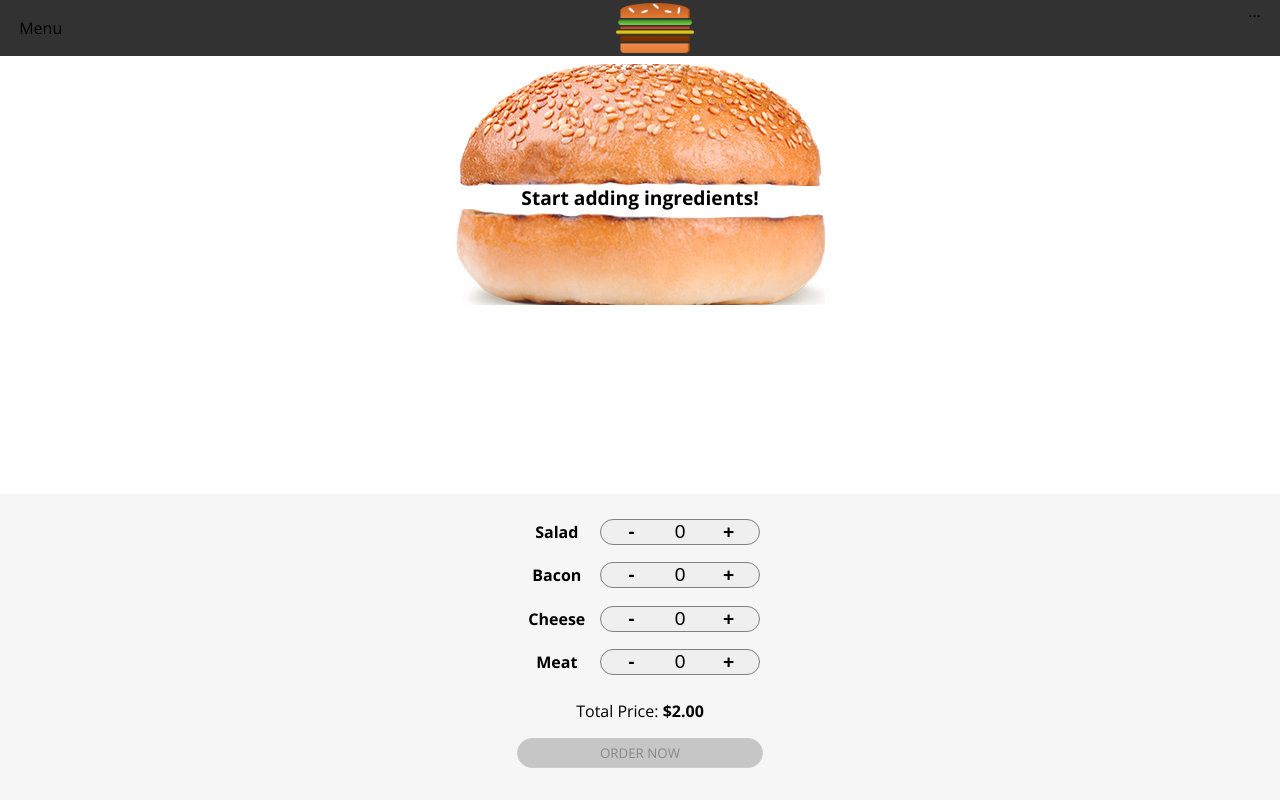
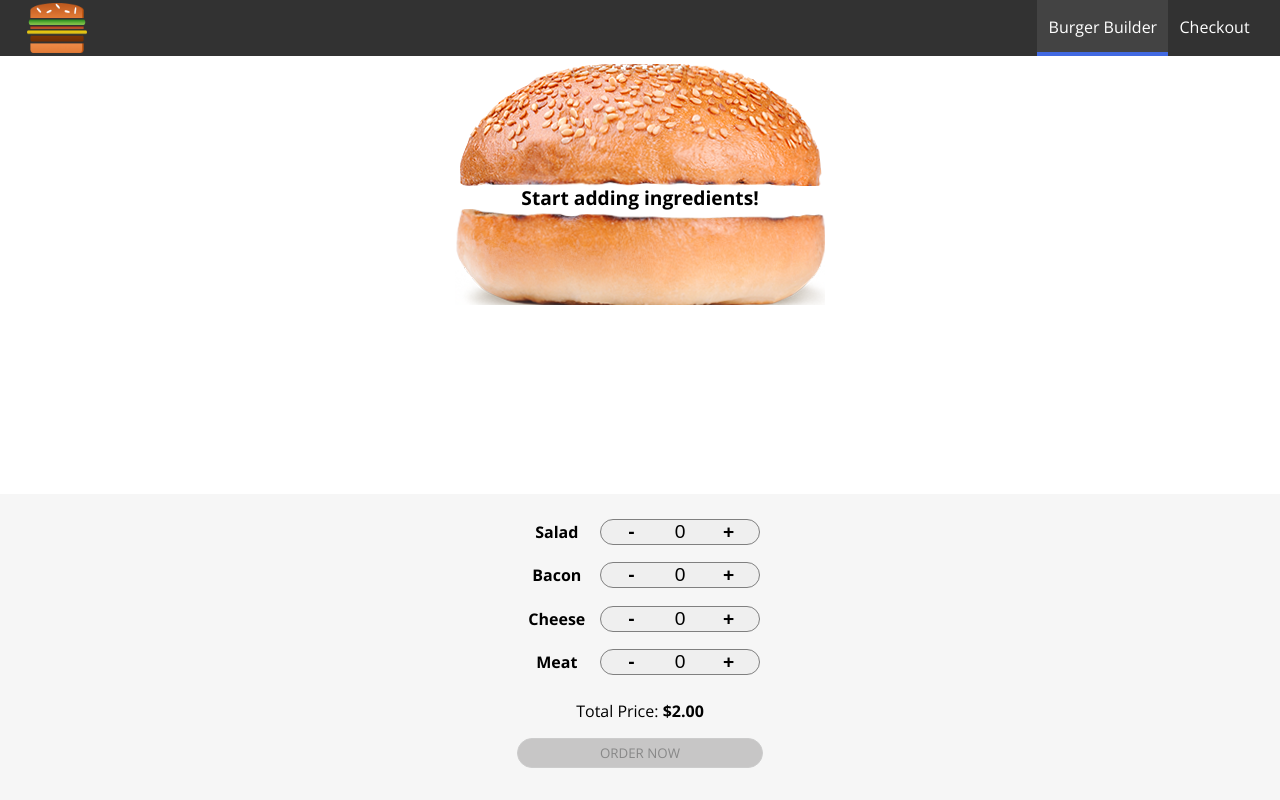
Before and after one commit to StephanOrgiazzi/burger-shack, a React app: page / in a window 1280 px wide. Built offline with nearby package versions, Linux system fonts and the light colour scheme.

Commit message:
updated nav for mobile

```diff
--- a/src/components/Layout/Layout.js
+++ b/src/components/Layout/Layout.js
@@ -1,18 +1,42 @@
-import React from "react";
+import React, {Component} from "react";
 
 import Toolbar from "../Nav/Toolbar/Toolbar";
+import SideDrawer from "../Nav/SideDrawer/SideDrawer";
 
 import classes from "./Layout.module.css";
 
-const layout = (props) => (
-    <React.Fragment>
-        <div>
-            <Toolbar />
-        </div>
-        <main className={classes.Content} >
-            {props.children}
-        </main>
-    </React.Fragment>
-)
+class Layout extends Component {
 
-export default layout;
+    state= {
+        showSideDrawer: false
+    }
+
+    toggleSideDrawerHandler = () => {
+        const showSideDrawerState = this.state.showSideDrawer;
+        this.setState({
+            showSideDrawer: !showSideDrawerState
+        })
+    }
+
+    sideDrawerCloseHandler = () => {
+        this.setState({
+            showSideDrawer: false
+        })
+    }
+
+    render() {
+        return (
+            <React.Fragment>
+                <Toolbar click={this.toggleSideDrawerHandler}/>
+                <SideDrawer
+                close={this.sideDrawerCloseHandler}
+                show={this.state.showSideDrawer} />
+                <main className={classes.Content} >
+                    {this.props.children}
+                </main>
+            </React.Fragment>
+        );
+    }
+}
+
+export default Layout;
--- a/src/components/Logo/Logo.module.css
+++ b/src/components/Logo/Logo.module.css
@@ -1,8 +1,8 @@
 .Logo {
     padding: .5rem;
-    height: 100%;
 }
 
 .Logo img {
   height: 50px;
+  width: 60px;
 }
--- /dev/null
+++ b/src/components/Nav/NavItems/NavItem/NavItem.js
@@ -0,0 +1,14 @@
+import React from 'react';
+
+import classes from "./NavItem.module.css";
+
+const navItem = (props) => {
+    return (
+        <li className={classes.NavItem}>
+            <a href={props.link}
+            className={props.active ? classes.active : null}>{props.children}</a>
+        </li>
+    )
+}
+
+export default navItem;
--- /dev/null
+++ b/src/components/Nav/NavItems/NavItem/NavItem.module.css
@@ -0,0 +1,41 @@
+.NavItem {
+    margin: 10px 0;
+    box-sizing: border-box;
+    display: block;
+    width: 100%;
+}
+
+.NavItem a {
+    color: darkgrey;
+    text-decoration: none;
+    width: 100%;
+    box-sizing: border-box;
+    display: block;
+}
+
+.NavItem a:hover, .NavItem a:active, .NavItem a.active {
+    color: black;
+}
+
+@media (min-width: 500px) {
+    .NavItem {
+        margin: 0;
+        display: flex;
+        height: 100%;
+        width: auto;
+        align-items: center;
+    }
+
+    .NavItem a {
+        color: white;
+        height: 100%;
+        padding: 1rem .7rem;
+        border-bottom: 4px solid transparent;
+    }
+
+    .NavItem a:hover, .NavItem a:active, .NavItem a.active {
+        background-color: rgba(211,211,211, .1);
+        border-bottom: 4px solid royalblue;
+        color: white;
+    }
+}
--- /dev/null
+++ b/src/components/Nav/NavItems/NavItems.js
@@ -0,0 +1,22 @@
+import React from 'react';
+
+import classes from "./NavItems.module.css";
+import NavItem from "./NavItem/NavItem";
+
+const navItems = (props) => {
+    return (
+        <ul className={classes.NavItems} >
+            <NavItem
+            link="/"
+            active >
+                Burger Builder
+            </NavItem>
+            <NavItem
+            link="/" >
+                Checkout
+            </NavItem>
+        </ul>
+    )
+}
+
+export default navItems;
--- /dev/null
+++ b/src/components/Nav/NavItems/NavItems.module.css
@@ -0,0 +1,17 @@
+.NavItems {
+    margin: 0;
+    padding: 0;
+    list-style: none;
+    display: flex;
+    align-items: center;
+    height: 100%;
+    flex-direction: column;
+    margin-top: 1.5rem;
+}
+
+@media (min-width: 500px) {
+    .NavItems {
+        flex-direction: row;
+        margin: 0;
+    }
+}
--- /dev/null
+++ b/src/components/Nav/SideDrawer/DrawerToggle/DrawerToggle.js
@@ -0,0 +1,16 @@
+import React from 'react';
+import classes from "./DrawerToggle.module.css";
+
+const drawerToggle = (props) => {
+    return (
+        <div
+        onClick={props.click}
+        className={classes.DrawerToggle}>
+            <div></div>
+            <div></div>
+            <div></div>
+        </div>
+    );
+}
+
+export default drawerToggle;
--- /dev/null
+++ b/src/components/Nav/SideDrawer/DrawerToggle/DrawerToggle.module.css
@@ -0,0 +1,23 @@
+.DrawerToggle {
+    width: 40px;
+    height: 100%;
+    display: flex;
+    flex-flow: column;
+    justify-content: space-around;
+    align-items: center;
+    padding: 10px 0;
+    box-sizing: border-box;
+    cursor: pointer;
+}
+
+.DrawerToggle div {
+    width: 90%;
+    height: 3px;
+    background-color: white;
+}
+
+@media (min-width: 500px) {
+    .DrawerToggle {
+        display: none;
+    }
+}
--- /dev/null
+++ b/src/components/Nav/SideDrawer/SideDrawer.js
@@ -0,0 +1,31 @@
+import React from 'react';
+
+import Logo from "../../Logo/Logo";
+import NavItems from "../NavItems/NavItems";
+import Backdrop from "../../UI/Backdrop/Backdrop";
+
+import classes from "./SideDrawer.module.css";
+
+const sideDrawer = (props) => {
+
+    let attachedClasses = [classes.SideDrawer, classes.Close];
+    if (props.show) {
+        attachedClasses = [classes.SideDrawer, classes.Open];
+    }
+
+    return (
+        <React.Fragment>
+            <Backdrop
+            show={props.show}
+            click={props.close}/>
+            <div className={attachedClasses.join(" ")}>
+                <Logo />
+                <nav>
+                    <NavItems />
+                </nav>
+            </div>
+        </React.Fragment>
+    );
+}
+
+export default sideDrawer;
--- /dev/null
+++ b/src/components/Nav/SideDrawer/SideDrawer.module.css
@@ -0,0 +1,27 @@
+.SideDrawer {
+    position: fixed;
+    width: 17.5rem;
+    max-width: 70%;
+    height: 100%;
+    left: 0;
+    top: 0;
+    z-index: 200;
+    background-color: white;
+    padding: 2rem 1rem;
+    box-sizing: border-box;
+    transition: transform .3s ease-out;
+}
+
+@media (min-width: 500px) {
+    .SideDrawer {
+        display: none;
+    }
+}
+
+.Open {
+    transform: translateX(0);
+}
+
+.Close {
+    transform: translateX(-100%);
+}
--- a/src/components/Nav/Toolbar/Toolbar.js
+++ b/src/components/Nav/Toolbar/Toolbar.js
@@ -2,14 +2,17 @@ import React from 'react';
 
 import classes from "./Toolbar.module.css";
 import Logo from "../../Logo/Logo";
+import NavItems from "../NavItems/NavItems";
+import DrawerToggle from "../SideDrawer/DrawerToggle/DrawerToggle";
 
 const toolbar = (props) => {
     return (
         <header className={classes.Toolbar} >
-            <div>Menu</div>
+            <DrawerToggle
+            click={props.click} />
             <div><Logo /></div>
-            <nav>
-            ...
+            <nav className={classes.Desktop}>
+                <NavItems />
             </nav>
         </header>
     )
--- a/src/components/Nav/Toolbar/Toolbar.module.css
+++ b/src/components/Nav/Toolbar/Toolbar.module.css
@@ -16,3 +16,9 @@
 .Toolbar nav {
     height: 100%;
 }
+
+@media (max-width: 499px) {
+    .Desktop {
+        display: none;
+    }
+}
```
